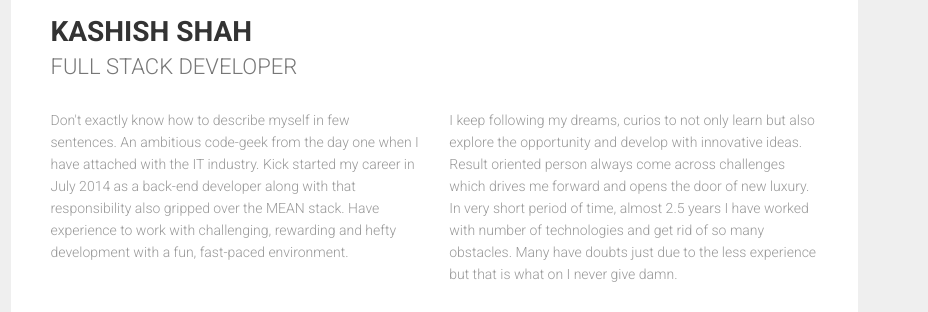
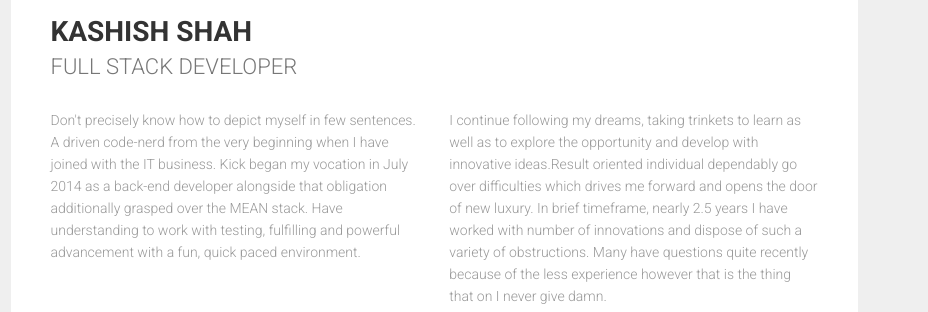
Before and after one commit to kashshah43/kashishshah.com, a plain HTML site: page index.html in a window 1280 px wide. Shown: the part 162-474 px from the top of the page, 352-1280 px from the left. Drawn offline with Linux system fonts and the light colour scheme.

Commit message:
Update index.html
content updated

```diff
--- a/index.html
+++ b/index.html
@@ -65,10 +65,10 @@
                   </div>
                   <div class="row">
 										<div class="col-md-6">
-											<p>Don't exactly know how to describe myself in few sentences. An ambitious code-geek from the day one when I have attached with the IT industry. Kick started my career in July 2014 as a back-end developer along with that responsibility also gripped over the MEAN stack. Have experience to work with challenging, rewarding and hefty development with a fun, fast-paced environment.</p>
+											<p>Don't precisely know how to depict myself in few sentences. A driven code-nerd from the very beginning when I have joined with the IT business. Kick began my vocation in July 2014 as a back-end developer alongside that obligation additionally grasped over the MEAN stack. Have understanding to work with testing, fulfilling and powerful advancement with a fun, quick paced environment.</p>
 										</div>
 										<div class="col-md-6">
-											<p>I keep following my dreams, curios to not only learn but also explore the opportunity and develop with innovative ideas. Result oriented person always come across challenges which drives me forward and opens the door of new luxury. In very short period of time, almost 2.5 years I have worked with number of technologies and get rid of so many obstacles. Many have doubts just due to the less experience but that is what on I never give damn.</p>
+											<p>I continue following my dreams, taking trinkets to learn as well as to explore the opportunity and develop with innovative ideas.Result oriented individual dependably go over difficulties which drives me forward and opens the door of new luxury. In brief timeframe, nearly 2.5 years I have worked with number of innovations and dispose of such a variety of obstructions. Many have questions quite recently because of the less experience however that is the thing that on I never give damn.</p>
 										</div>
 									</div>
 								</div>
```
